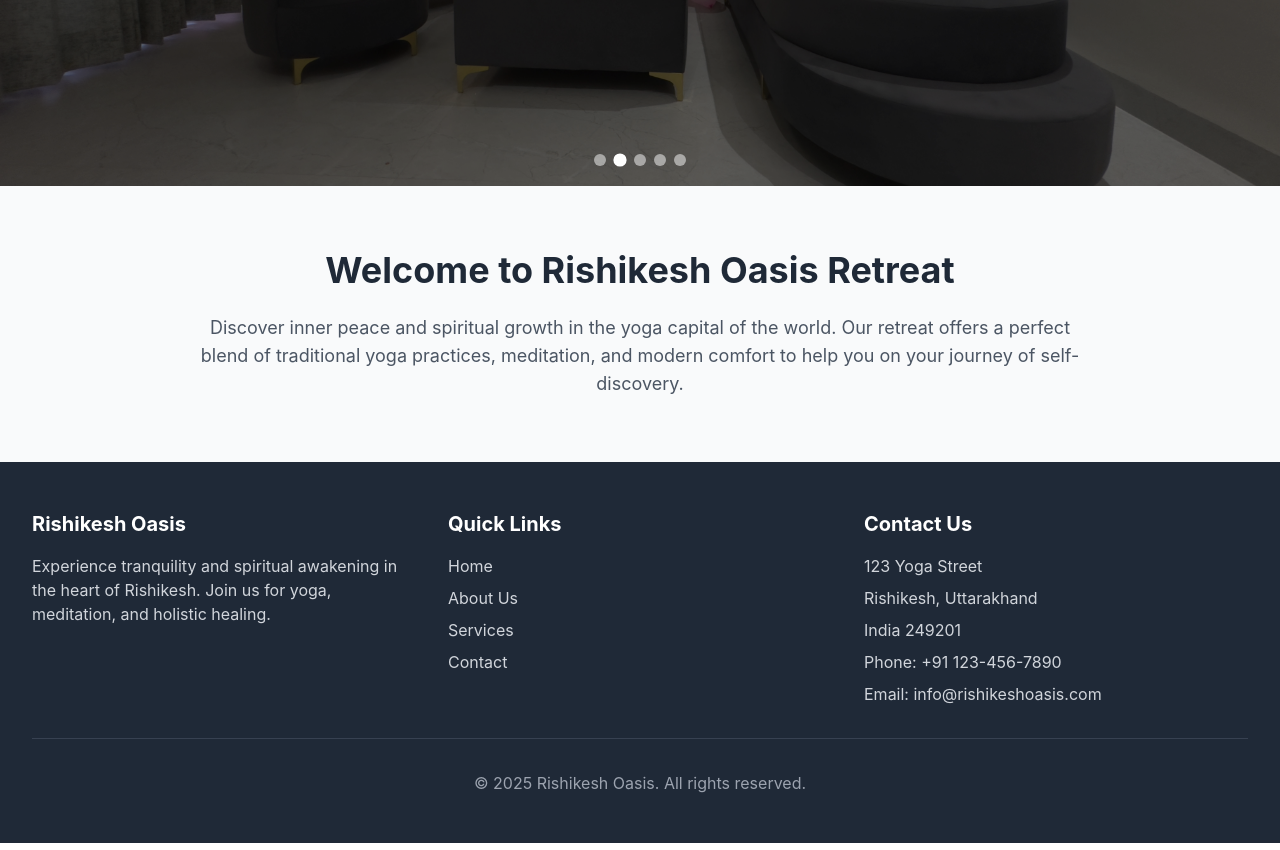
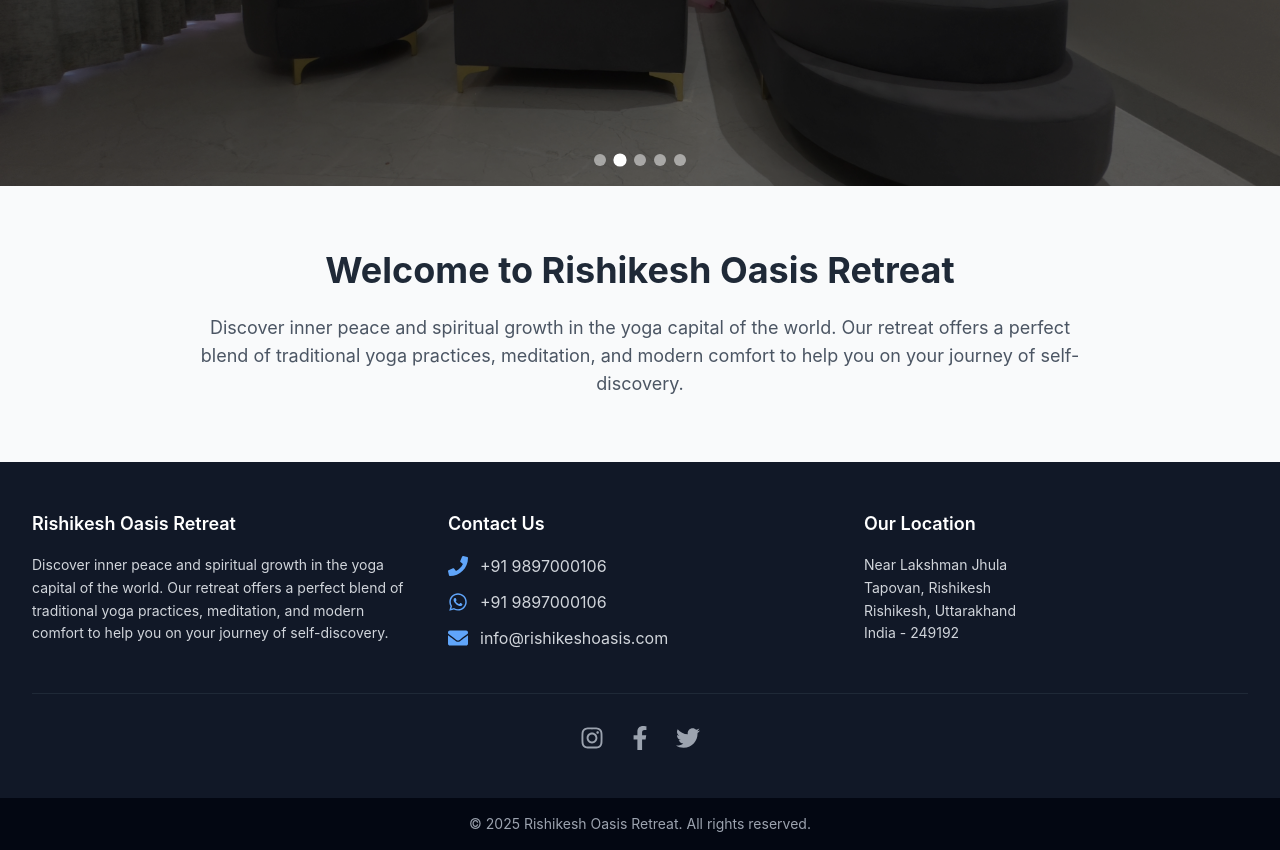
Before and after one commit to afzalex/rishikeshoasis, a React (Create React App) app: page /home in a window 1280 px wide. Shown: the part 478-1328 px from the top of the page. Built offline with nearby package versions, Linux system fonts and the light colour scheme.

Commit message:
Updated contact

```diff
--- a/package.json
+++ b/package.json
@@ -11,6 +11,7 @@
     "react": "^18.2.0",
     "react-dom": "^18.2.0",
     "react-helmet-async": "^2.0.4",
+    "react-icons": "^5.5.0",
     "react-router-dom": "^6.22.2",
     "react-scripts": "5.0.1",
     "web-vitals": "^2.1.4"
--- a/src/components/Footer.jsx
+++ b/src/components/Footer.jsx
@@ -1,56 +1,85 @@
 import React from 'react';
-import { Link } from 'react-router-dom';
+import { BUSINESS_INFO } from '../config/constants';
+import { FaPhone, FaWhatsapp, FaEnvelope, FaInstagram, FaFacebookF, FaTwitter } from 'react-icons/fa';
 
 const Footer = () => {
   return (
-    <footer className="bg-gray-800 text-white">
-      <div className="max-w-7xl mx-auto py-12 px-4 sm:px-6 lg:px-8">
-        <div className="grid grid-cols-1 md:grid-cols-3 gap-8">
+    <footer className="bg-gray-900 text-gray-300">
+      {/* Main Footer */}
+      <div className="max-w-7xl mx-auto px-4 py-12 sm:px-6 lg:px-8">
+        <div className="grid grid-cols-1 md:grid-cols-2 lg:grid-cols-3 gap-8">
           {/* About Section */}
           <div>
-            <h3 className="text-xl font-bold mb-4">Rishikesh Oasis</h3>
-            <p className="text-gray-300">
-              Experience tranquility and spiritual awakening in the heart of Rishikesh.
-              Join us for yoga, meditation, and holistic healing.
+            <h3 className="text-white text-lg font-semibold mb-4">{BUSINESS_INFO.name}</h3>
+            <p className="text-sm leading-relaxed mb-4">
+              {BUSINESS_INFO.description}
             </p>
           </div>
 
-          {/* Quick Links */}
+          {/* Contact Info */}
           <div>
-            <h3 className="text-xl font-bold mb-4">Quick Links</h3>
-            <ul className="space-y-2">
-              <li>
-                <Link to="/home" className="text-gray-300 hover:text-white">Home</Link>
+            <h3 className="text-white text-lg font-semibold mb-4">Contact Us</h3>
+            <ul className="space-y-3">
+              <li className="flex items-center">
+                <FaPhone className="w-5 h-5 mr-3 text-blue-400" />
+                <a href={`tel:${BUSINESS_INFO.contact.phone.primary}`} className="hover:text-white transition-colors">
+                  {BUSINESS_INFO.contact.phone.primary}
+                </a>
               </li>
-              <li>
-                <Link to="/about" className="text-gray-300 hover:text-white">About Us</Link>
+              <li className="flex items-center">
+                <FaWhatsapp className="w-5 h-5 mr-3 text-blue-400" />
+                <a href={`https://wa.me/${BUSINESS_INFO.contact.phone.whatsapp.replace(/\s+/g, '')}`}
+                   className="hover:text-white transition-colors"
+                   target="_blank"
+                   rel="noopener noreferrer">
+                  {BUSINESS_INFO.contact.phone.whatsapp}
+                </a>
               </li>
-              <li>
-                <Link to="/services" className="text-gray-300 hover:text-white">Services</Link>
-              </li>
-              <li>
-                <Link to="/contact" className="text-gray-300 hover:text-white">Contact</Link>
+              <li className="flex items-center">
+                <FaEnvelope className="w-5 h-5 mr-3 text-blue-400" />
+                <a href={`mailto:${BUSINESS_INFO.contact.email}`} className="hover:text-white transition-colors">
+                  {BUSINESS_INFO.contact.email}
+                </a>
               </li>
             </ul>
           </div>
 
-          {/* Contact Information */}
+          {/* Address */}
           <div>
-            <h3 className="text-xl font-bold mb-4">Contact Us</h3>
-            <ul className="space-y-2 text-gray-300">
-              <li>123 Yoga Street</li>
-              <li>Rishikesh, Uttarakhand</li>
-              <li>India 249201</li>
-              <li>Phone: +91 123-456-7890</li>
-              <li>Email: info@rishikeshoasis.com</li>
-            </ul>
+            <h3 className="text-white text-lg font-semibold mb-4">Our Location</h3>
+            <address className="not-italic text-sm leading-relaxed">
+              {BUSINESS_INFO.contact.address.line1}<br />
+              {BUSINESS_INFO.contact.address.line2}<br />
+              {BUSINESS_INFO.contact.address.city}, {BUSINESS_INFO.contact.address.state}<br />
+              {BUSINESS_INFO.contact.address.country} - {BUSINESS_INFO.contact.address.pinCode}
+            </address>
           </div>
         </div>
 
-        {/* Copyright */}
-        <div className="mt-8 pt-8 border-t border-gray-700">
-          <p className="text-center text-gray-400">
-            © {new Date().getFullYear()} Rishikesh Oasis. All rights reserved.
+        {/* Social Links */}
+        <div className="mt-8 pt-8 border-t border-gray-800">
+          <div className="flex justify-center space-x-6">
+            <a href={BUSINESS_INFO.social.instagram} target="_blank" rel="noopener noreferrer"
+               className="text-gray-400 hover:text-white transition-colors">
+              <FaInstagram className="w-6 h-6" />
+            </a>
+            <a href={BUSINESS_INFO.social.facebook} target="_blank" rel="noopener noreferrer"
+               className="text-gray-400 hover:text-white transition-colors">
+              <FaFacebookF className="w-6 h-6" />
+            </a>
+            <a href={BUSINESS_INFO.social.twitter} target="_blank" rel="noopener noreferrer"
+               className="text-gray-400 hover:text-white transition-colors">
+              <FaTwitter className="w-6 h-6" />
+            </a>
+          </div>
+        </div>
+      </div>
+
+      {/* Copyright */}
+      <div className="bg-gray-950 py-4">
+        <div className="max-w-7xl mx-auto px-4 sm:px-6 lg:px-8">
+          <p className="text-center text-sm text-gray-400">
+            © {new Date().getFullYear()} {BUSINESS_INFO.name}. All rights reserved.
           </p>
         </div>
       </div>
--- a/src/components/HomePage.jsx
+++ b/src/components/HomePage.jsx
@@ -6,44 +6,75 @@ import ImageSlider from './ImageSlider';
 import Footer from './Footer';
 import LoadingScreen from './LoadingScreen';
 import { sliderImages } from '../config/images';
+import { BUSINESS_INFO } from '../config/constants';
 
 const HomePage = () => {
   const [isLoading, setIsLoading] = useState(true);
-  const [imagesLoaded, setImagesLoaded] = useState(0);
+  const [loadingProgress, setLoadingProgress] = useState(0);
 
   useEffect(() => {
     const loadImage = (url) => {
       return new Promise((resolve, reject) => {
         const img = new Image();
         img.src = url;
-        img.onload = () => {
-          setImagesLoaded(prev => prev + 1);
-          resolve();
-        };
+        img.onload = resolve;
         img.onerror = reject;
       });
     };
 
-    Promise.all(sliderImages.map(image => loadImage(image.url)))
-      .then(() => {
+    // Start at 0%
+    setLoadingProgress(0);
+
+    // Load all images and track progress
+    const totalResources = sliderImages.length;
+    let loadedResources = 0;
+
+    // Load images and update progress
+    Promise.all(
+      sliderImages.map(image =>
+        loadImage(image.url)
+          .then(() => {
+            loadedResources++;
+            setLoadingProgress((loadedResources / totalResources) * 90); // Up to 90%
+          })
+          .catch(error => {
+            console.error('Error loading image:', error);
+            loadedResources++;
+            setLoadingProgress((loadedResources / totalResources) * 90);
+          })
+      )
+    ).then(() => {
+      // After images are loaded, wait for window load event
+      if (document.readyState === 'complete') {
+        setLoadingProgress(100);
         setIsLoading(false);
-      })
-      .catch(error => {
-        console.error('Error loading images:', error);
-        setIsLoading(false); // Still hide loading screen even if some images fail
+      } else {
+        window.addEventListener('load', () => {
+          setLoadingProgress(100);
+          setIsLoading(false);
+        });
+      }
+    });
+
+    // Cleanup
+    return () => {
+      window.removeEventListener('load', () => {
+        setLoadingProgress(100);
+        setIsLoading(false);
       });
+    };
   }, []);
 
   return (
     <>
       <Helmet>
-        <title>Rishikesh Oasis Retreat - Welcome</title>
-        <meta name="description" content="Welcome to Rishikesh Oasis Retreat - Your peaceful sanctuary in Rishikesh" />
+        <title>{BUSINESS_INFO.name} - {BUSINESS_INFO.tagline}</title>
+        <meta name="description" content={BUSINESS_INFO.description} />
       </Helmet>
 
       <LoadingScreen
         isLoading={isLoading}
-        progress={(imagesLoaded / sliderImages.length) * 100}
+        progress={loadingProgress}
       />
 
       <AnimatePresence>
@@ -70,7 +101,7 @@ const HomePage = () => {
                     transition={{ duration: 0.6 }}
                     className="text-3xl md:text-4xl font-bold text-gray-800 mb-6"
                   >
-                    Welcome to Rishikesh Oasis Retreat
+                    Welcome to {BUSINESS_INFO.name}
                   </motion.h2>
                   <motion.p
                     initial={{ opacity: 0, y: 20 }}
@@ -78,9 +109,7 @@ const HomePage = () => {
                     transition={{ duration: 0.6, delay: 0.2 }}
                     className="text-gray-600 text-lg"
                   >
-                    Discover inner peace and spiritual growth in the yoga capital of the world.
-                    Our retreat offers a perfect blend of traditional yoga practices, meditation,
-                    and modern comfort to help you on your journey of self-discovery.
+                    {BUSINESS_INFO.description}
                   </motion.p>
                 </div>
               </section>
--- a/src/components/LoadingScreen.jsx
+++ b/src/components/LoadingScreen.jsx
@@ -1,5 +1,6 @@
 import React from 'react';
 import { motion } from 'framer-motion';
+import { BUSINESS_INFO } from '../config/constants';
 
 const LoadingScreen = ({ isLoading, progress }) => {
   if (!isLoading) return null;
@@ -10,14 +11,9 @@ const LoadingScreen = ({ isLoading, progress }) => {
       exit={{ opacity: 0 }}
       className="fixed inset-0 z-50 bg-gradient-to-b from-blue-50 to-white flex items-center justify-center"
     >
-      <motion.div
-        className="text-center"
-        initial={{ opacity: 0, y: 20 }}
-        animate={{ opacity: 1, y: 0 }}
-        transition={{ duration: 1.2, ease: "easeOut" }}
-      >
+      <div className="text-center w-full max-w-4xl px-6">
         <motion.h1
-          className="text-4xl md:text-6xl font-bold text-gray-800 tracking-wide mb-8"
+          className="text-2xl sm:text-3xl md:text-5xl lg:text-6xl font-bold text-gray-800 tracking-wide mb-8 whitespace-nowrap overflow-hidden text-ellipsis px-2"
           animate={{
             opacity: [0.5, 1, 0.5],
             scale: [1, 1.02, 1],
@@ -28,11 +24,11 @@ const LoadingScreen = ({ isLoading, progress }) => {
             ease: "easeInOut"
           }}
         >
-          Rishikesh Oasis Retreat
+          {BUSINESS_INFO.name}
         </motion.h1>
 
-        {/* Progress bar */}
-        <div className="w-64 h-2 bg-gray-200 rounded-full overflow-hidden">
+        {/* Progress bar container */}
+        <div className="w-full h-2 bg-gray-200 rounded-full overflow-hidden">
           <motion.div
             className="h-full bg-blue-500"
             initial={{ width: 0 }}
@@ -40,15 +36,17 @@ const LoadingScreen = ({ isLoading, progress }) => {
             transition={{ duration: 0.5 }}
           />
         </div>
+
+        {/* Progress percentage */}
         <motion.p
           className="mt-4 text-gray-600"
           initial={{ opacity: 0 }}
           animate={{ opacity: 1 }}
           transition={{ delay: 0.5 }}
         >
-          Loading your experience... {Math.round(progress)}%
+          {Math.round(progress)}%
         </motion.p>
-      </motion.div>
+      </div>
     </motion.div>
   );
 };
--- a/src/config/constants.js
+++ b/src/config/constants.js
@@ -6,3 +6,67 @@ export const getBaseUrl = () => {
 export const getAssetsUrl = () => {
   return process.env.PUBLIC_URL || ''; // Use PUBLIC_URL for correct asset paths
 };
+
+// Business Details
+export const BUSINESS_INFO = {
+  name: "Rishikesh Oasis Retreat",
+  tagline: "Your peaceful sanctuary in Rishikesh",
+  description: "Discover inner peace and spiritual growth in the yoga capital of the world. Our retreat offers a perfect blend of traditional yoga practices, meditation, and modern comfort to help you on your journey of self-discovery.",
+
+  // Contact Information
+  contact: {
+    phone: {
+      primary: "+91 9897000106",
+      whatsapp: "+91 9897000106",
+    },
+    email: "info@rishikeshoasis.com",
+    address: {
+      line1: "Near Lakshman Jhula",
+      line2: "Tapovan, Rishikesh",
+      city: "Rishikesh",
+      state: "Uttarakhand",
+      country: "India",
+      pinCode: "249192"
+    }
+  },
+
+  // Social Media
+  social: {
+    instagram: "https://instagram.com/rishikeshoasis",
+    facebook: "https://facebook.com/rishikeshoasis",
+    twitter: "https://twitter.com/rishikeshoasis"
+  },
+
+  // Business Hours
+  businessHours: {
+    weekdays: "6:00 AM - 9:00 PM",
+    weekends: "6:00 AM - 8:00 PM",
+    timezone: "IST (UTC+5:30)"
+  },
+
+  // Services
+  services: [
+    {
+      name: "Yoga Classes",
+      description: "Traditional Hatha and Ashtanga yoga classes for all levels"
+    },
+    {
+      name: "Meditation Sessions",
+      description: "Guided meditation and mindfulness practices"
+    },
+    {
+      name: "Accommodation",
+      description: "Peaceful and comfortable rooms with Ganga view"
+    },
+    {
+      name: "Ayurvedic Treatments",
+      description: "Traditional healing and wellness therapies"
+    }
+  ],
+
+  // Legal Information
+  legal: {
+    registrationNumber: "UPTR2023456789",
+    gst: "09ABCDE1234F1Z5"
+  }
+};
```
Also changed, not shown: 1 other file (tests, documents, lock files or other folders).
